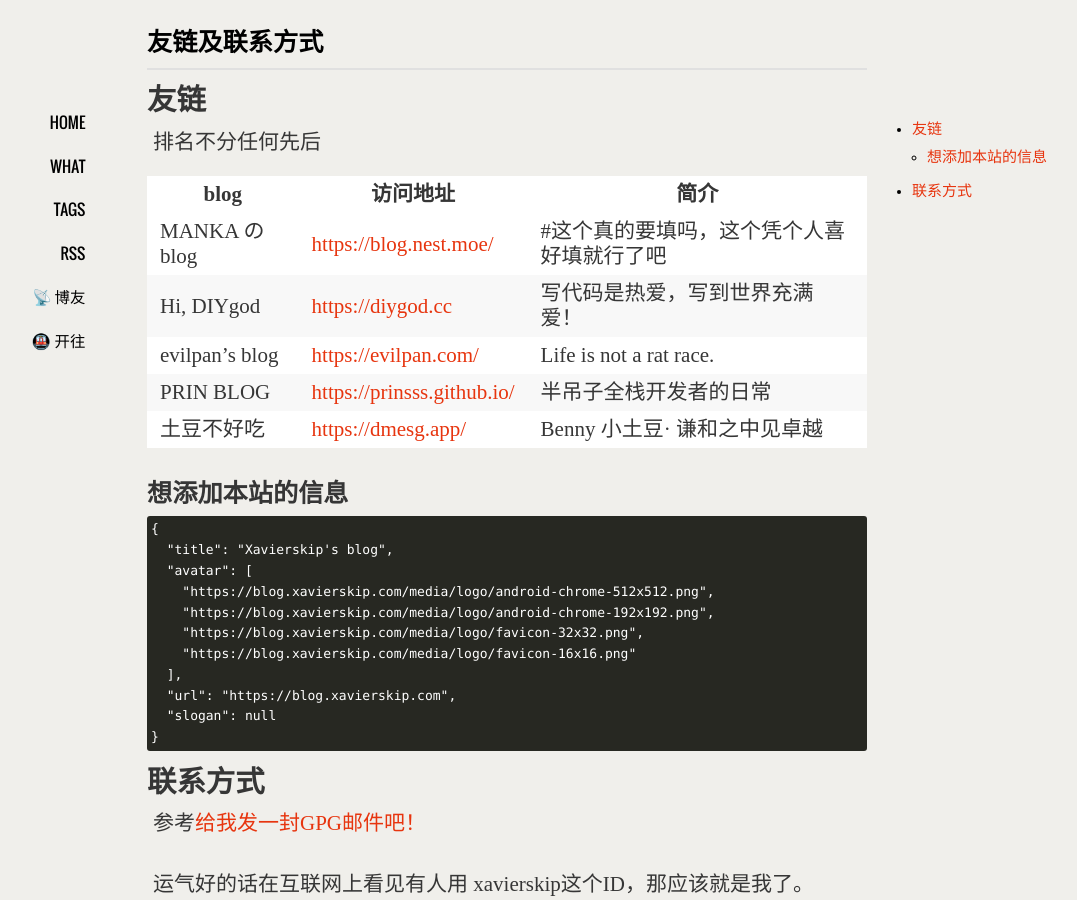
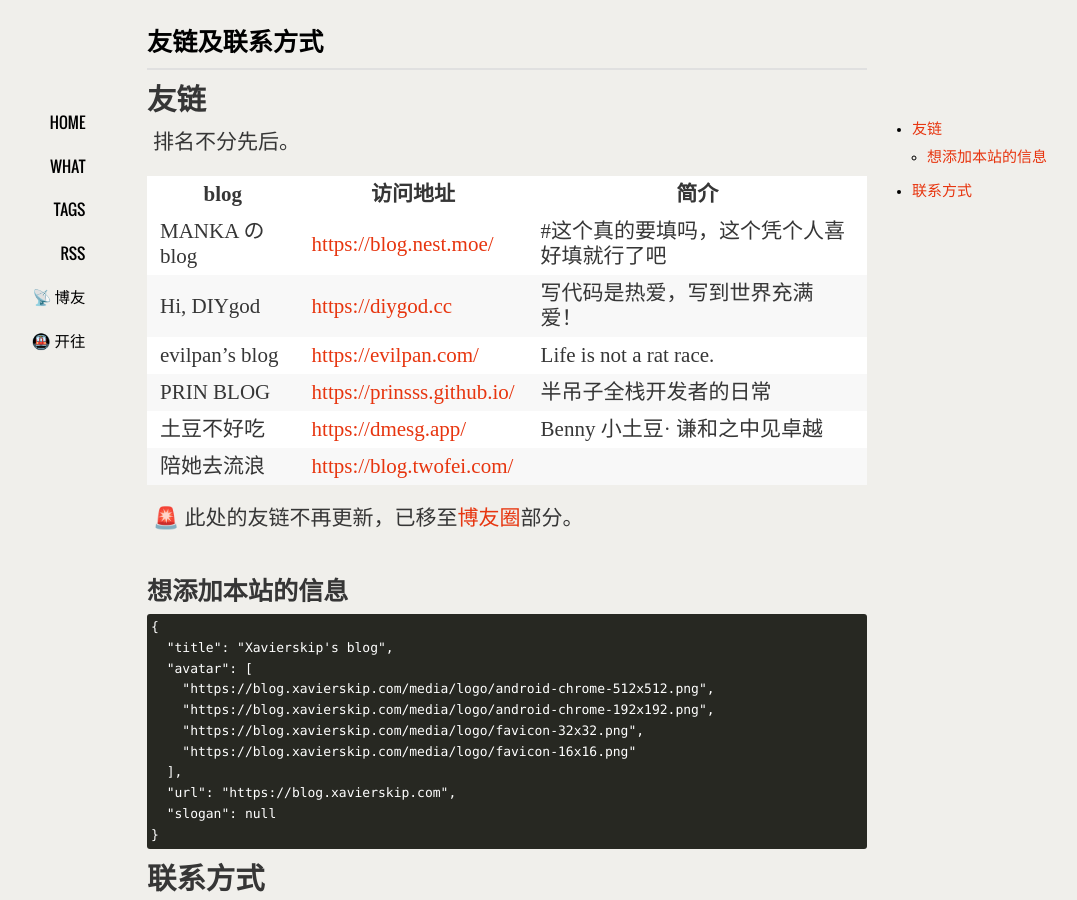
Before and after one commit to xavierskip/xavierskip.github.io, a Jekyll site: the page built from what/index.md, in a window 1280 px wide and 900 px high. Shown: the whole window, without its empty margins (133-1210 px from the left). Built offline with Jekyll 4.4.1, drawn with Linux system fonts in a browser that asks for light colours; comment, search, counter and statistics services are not loaded; a style sheet for code colours, icons or effects is not loaded.

Commit message:
update what/index.md

```diff
--- a/what/index.md
+++ b/what/index.md
@@ -6,7 +6,7 @@ comments: yes
 
 ## 友链
 
-排名不分任何先后
+排名不分先后。
 
 |blog |访问地址 |简介|
 |-------------|--------|--------|
@@ -15,6 +15,9 @@ comments: yes
 |evilpan's blog|[https://evilpan.com/](https://evilpan.com/)|Life is not a rat race.|
 |PRIN BLOG|[https://prinsss.github.io/](https://prinsss.github.io/)|半吊子全栈开发者的日常|
 |土豆不好吃|[https://dmesg.app/](https://dmesg.app/)|Benny 小土豆· 谦和之中见卓越|
+|陪她去流浪|[https://blog.twofei.com/](https://blog.twofei.com/)||
+
+🚨 此处的友链不再更新，已移至[博友圈](/blog-friend-circle/)部分。
 
 ### 想添加本站的信息
 
```
